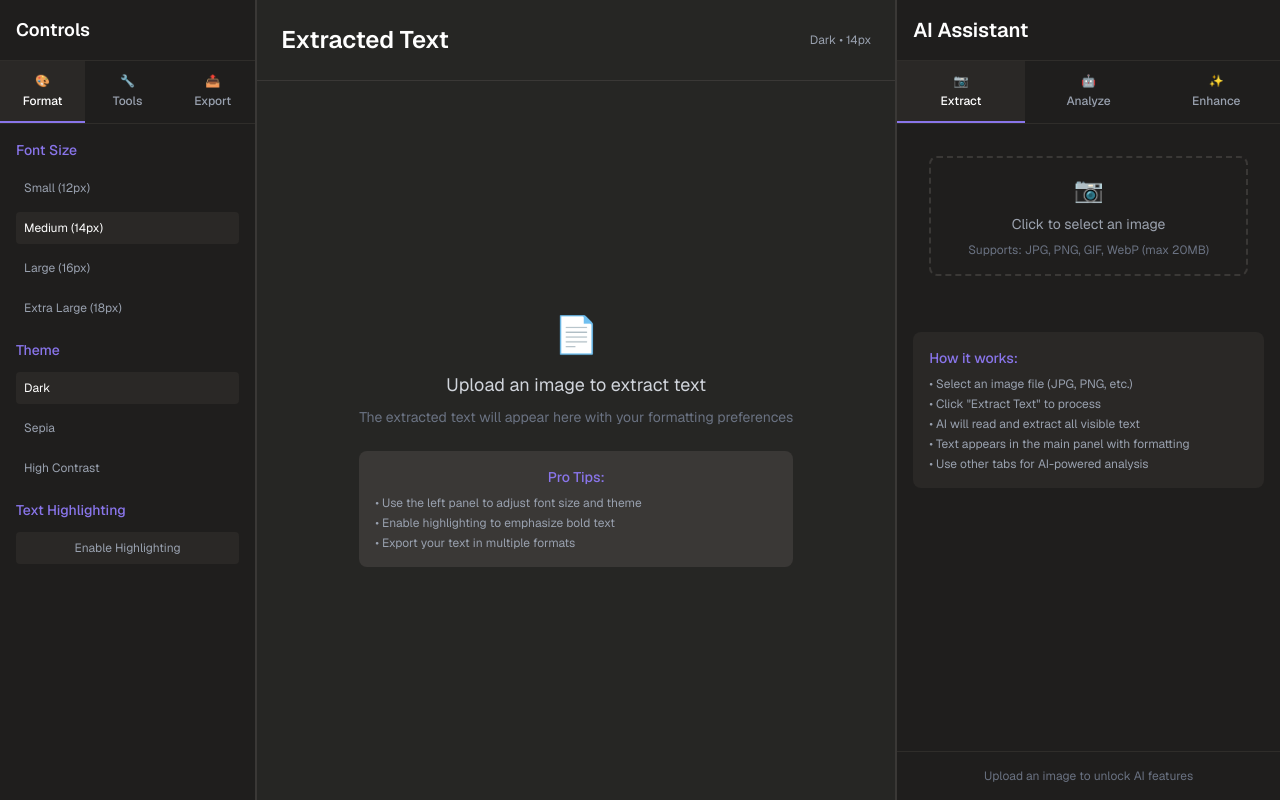
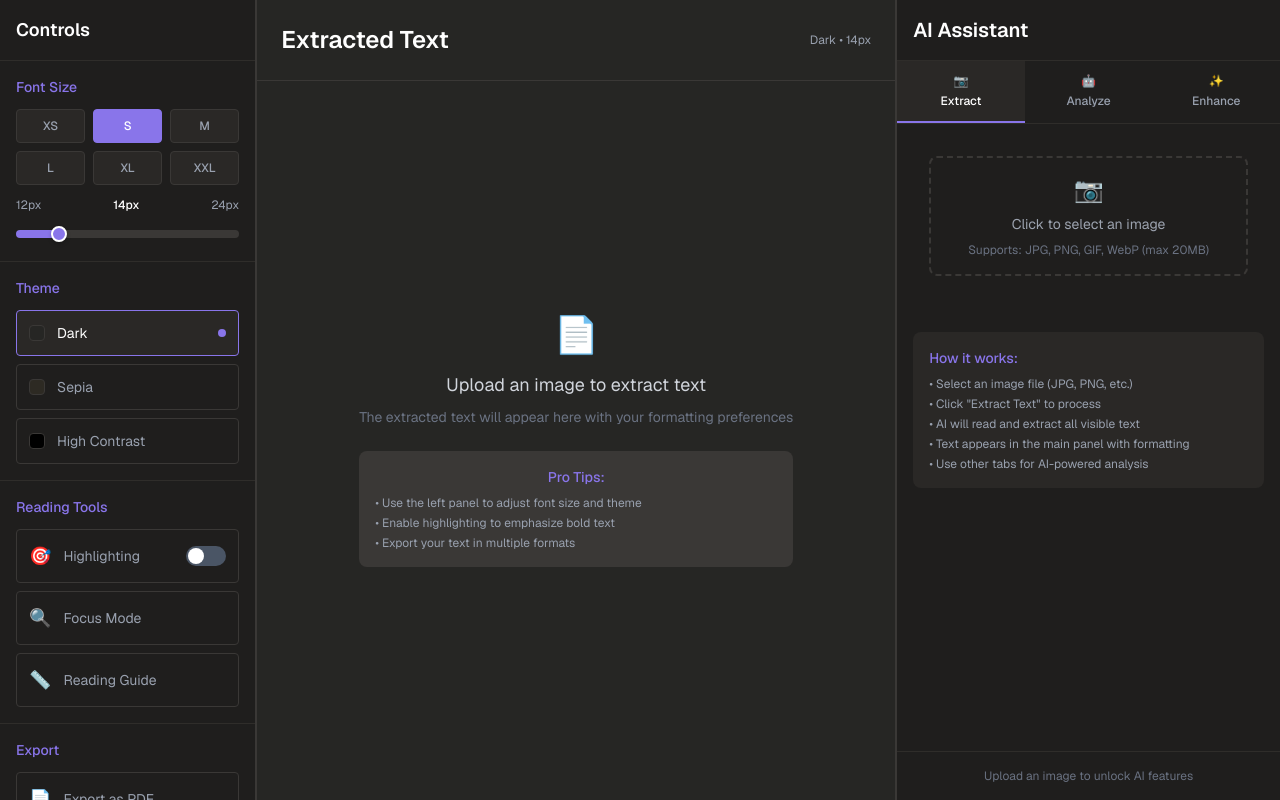
Before and after one commit to Harshrawat27/readingcompanion, a Next.js app: page / in a window 1280 px wide. Built offline with nearby package versions, Linux system fonts and the light colour scheme.

Commit message:
left panel

```diff
--- a/app/globals.css
+++ b/app/globals.css
@@ -102,3 +102,24 @@ button:hover:not([style*='8975EA']) {
 * {
   text-rendering: optimizeLegibility;
 }
+
+input[type='range']::-webkit-slider-thumb {
+  appearance: none;
+  height: 16px;
+  width: 16px;
+  border-radius: 50%;
+  background: #8975ea;
+  cursor: pointer;
+  border: 2px solid #ffffff;
+  box-shadow: 0 2px 4px rgba(0, 0, 0, 0.2);
+}
+
+input[type='range']::-moz-range-thumb {
+  height: 16px;
+  width: 16px;
+  border-radius: 50%;
+  background: #8975ea;
+  cursor: pointer;
+  border: 2px solid #ffffff;
+  box-shadow: 0 2px 4px rgba(0, 0, 0, 0.2);
+}
--- a/components/home/LeftPanel.tsx
+++ b/components/home/LeftPanel.tsx
@@ -1,6 +1,4 @@
 'use client';
-
-import { useState } from 'react';
 
 interface LeftPanelProps {
   onFontSizeChange: (size: number) => void;
@@ -19,30 +17,36 @@ export default function LeftPanel({
   isHighlightEnabled,
   currentTheme,
 }: LeftPanelProps) {
-  const [activeSection, setActiveSection] = useState<string>('formatting');
-
-  const sections = [
-    { id: 'formatting', label: 'Format', icon: '🎨' },
-    { id: 'tools', label: 'Tools', icon: '🔧' },
-    { id: 'export', label: 'Export', icon: '📤' },
-  ];
-
   const fontSizes = [
-    { label: 'Small', value: 12 },
-    { label: 'Medium', value: 14 },
-    { label: 'Large', value: 16 },
-    { label: 'Extra Large', value: 18 },
+    { label: 'XS', value: 12 },
+    { label: 'S', value: 14 },
+    { label: 'M', value: 16 },
+    { label: 'L', value: 18 },
+    { label: 'XL', value: 20 },
+    { label: 'XXL', value: 24 },
   ];
 
   const themes = [
-    { label: 'Dark', value: 'dark' },
-    { label: 'Sepia', value: 'sepia' },
-    { label: 'High Contrast', value: 'contrast' },
+    {
+      label: 'Dark',
+      value: 'dark',
+      preview: '#262624',
+    },
+    {
+      label: 'Sepia',
+      value: 'sepia',
+      preview: '#2d2a23',
+    },
+    {
+      label: 'High Contrast',
+      value: 'contrast',
+      preview: '#000000',
+    },
   ];
 
   return (
     <div
-      className='flex flex-col h-full overflow-y-auto'
+      className='flex flex-col h-full overflow-auto'
       style={{
         backgroundColor: '#1F1E1D',
         color: '#ffffff',
@@ -53,233 +57,206 @@ export default function LeftPanel({
         <h2 className='text-lg font-semibold'>Controls</h2>
       </div>
 
-      {/* Section Tabs */}
-      <div className='flex border-b' style={{ borderColor: '#2f2d2a' }}>
-        {sections.map((section) => (
-          <button
-            key={section.id}
-            onClick={() => setActiveSection(section.id)}
-            className={`flex-1 p-3 text-xs font-medium transition-colors ${
-              activeSection === section.id
-                ? 'text-white'
-                : 'text-gray-400 hover:text-gray-200'
-            }`}
-            style={{
-              backgroundColor:
-                activeSection === section.id ? '#2a2826' : 'transparent',
-              borderBottom:
-                activeSection === section.id
-                  ? '2px solid #8975EA'
-                  : '2px solid transparent',
-            }}
-          >
-            <div className='flex flex-col items-center gap-1'>
-              <span>{section.icon}</span>
-              <span>{section.label}</span>
-            </div>
-          </button>
-        ))}
-      </div>
-
-      {/* Content Area */}
-      <div className='flex-1 p-4 space-y-4'>
-        {activeSection === 'formatting' && (
-          <>
-            {/* Font Size Control */}
-            <div className='space-y-3'>
-              <h3 className='text-sm font-medium' style={{ color: '#8975EA' }}>
+      {/* Font Size Section */}
+      <div className='p-4 border-b' style={{ borderColor: '#2f2d2a' }}>
+        <h3 className='text-sm font-medium mb-3' style={{ color: '#8975EA' }}>
           Font Size
         </h3>
-              <div className='space-y-2'>
+
+        {/* Font Size Buttons Grid */}
+        <div className='grid grid-cols-3 gap-2 mb-3'>
           {fontSizes.map((size) => (
             <button
               key={size.value}
               onClick={() => onFontSizeChange(size.value)}
-                    className={`w-full text-left p-2 rounded text-xs transition-colors ${
+              className={`p-2 rounded text-xs font-medium transition-all duration-200 ${
                 currentFontSize === size.value
                   ? 'text-white'
                   : 'text-gray-400 hover:text-gray-200'
               }`}
               style={{
                 backgroundColor:
+                  currentFontSize === size.value ? '#8975EA' : '#2a2826',
+                border:
                   currentFontSize === size.value
-                          ? '#2a2826'
-                          : 'transparent',
+                    ? '1px solid #8975EA'
+                    : '1px solid #3a3836',
               }}
             >
-                    {size.label} ({size.value}px)
+              {size.label}
             </button>
           ))}
         </div>
+
+        {/* Font Size Slider */}
+        <div className='space-y-2'>
+          <div className='flex justify-between text-xs text-gray-400'>
+            <span>12px</span>
+            <span className='text-white font-medium'>{currentFontSize}px</span>
+            <span>24px</span>
+          </div>
+          <input
+            type='range'
+            min='12'
+            max='24'
+            value={currentFontSize}
+            onChange={(e) => onFontSizeChange(parseInt(e.target.value))}
+            className='w-full h-2 rounded-lg appearance-none cursor-pointer'
+            style={{
+              background: `linear-gradient(to right, #8975EA 0%, #8975EA ${
+                ((currentFontSize - 12) / 12) * 100
+              }%, #3a3836 ${
+                ((currentFontSize - 12) / 12) * 100
+              }%, #3a3836 100%)`,
+            }}
+          />
+        </div>
       </div>
 
-            {/* Theme Control */}
-            <div className='space-y-3'>
-              <h3 className='text-sm font-medium' style={{ color: '#8975EA' }}>
+      {/* Theme Section */}
+      <div className='p-4 border-b' style={{ borderColor: '#2f2d2a' }}>
+        <h3 className='text-sm font-medium mb-3' style={{ color: '#8975EA' }}>
           Theme
         </h3>
+
         <div className='space-y-2'>
           {themes.map((theme) => (
             <button
               key={theme.value}
               onClick={() => onThemeChange(theme.value)}
-                    className={`w-full text-left p-2 rounded text-xs transition-colors ${
+              className={`w-full flex items-center justify-between p-3 rounded text-sm transition-all duration-200 ${
                 currentTheme === theme.value
                   ? 'text-white'
                   : 'text-gray-400 hover:text-gray-200'
               }`}
               style={{
                 backgroundColor:
+                  currentTheme === theme.value ? '#2a2826' : 'transparent',
+                border:
                   currentTheme === theme.value
-                          ? '#2a2826'
-                          : 'transparent',
+                    ? '1px solid #8975EA'
+                    : '1px solid #3a3836',
               }}
             >
-                    {theme.label}
+              <div className='flex items-center gap-3'>
+                <div
+                  className='w-4 h-4 rounded border'
+                  style={{
+                    backgroundColor: theme.preview,
+                    borderColor: '#3a3836',
+                  }}
+                />
+                <span>{theme.label}</span>
+              </div>
+              {currentTheme === theme.value && (
+                <div
+                  className='w-2 h-2 rounded-full'
+                  style={{ backgroundColor: '#8975EA' }}
+                />
+              )}
             </button>
           ))}
         </div>
       </div>
 
+      {/* Reading Tools Section */}
+      <div className='p-4 border-b' style={{ borderColor: '#2f2d2a' }}>
+        <h3 className='text-sm font-medium mb-3' style={{ color: '#8975EA' }}>
+          Reading Tools
+        </h3>
+
+        <div className='space-y-2'>
           {/* Highlight Toggle */}
-            <div className='space-y-3'>
-              <h3 className='text-sm font-medium' style={{ color: '#8975EA' }}>
-                Text Highlighting
-              </h3>
           <button
             onClick={() => onHighlightToggle(!isHighlightEnabled)}
-                className={`w-full p-2 rounded text-xs transition-colors ${
+            className={`w-full flex items-center justify-between p-3 rounded text-sm transition-all duration-200 ${
               isHighlightEnabled
                 ? 'text-white'
                 : 'text-gray-400 hover:text-gray-200'
             }`}
             style={{
-                  backgroundColor: isHighlightEnabled ? '#8975EA' : '#2a2826',
+              backgroundColor: isHighlightEnabled ? '#2a2826' : 'transparent',
+              border: isHighlightEnabled
+                ? '1px solid #8975EA'
+                : '1px solid #3a3836',
             }}
           >
-                {isHighlightEnabled
-                  ? '✓ Highlighting Enabled'
-                  : 'Enable Highlighting'}
+            <div className='flex items-center gap-3'>
+              <span className='text-lg'>🎯</span>
+              <span>Highlighting</span>
+            </div>
+            <div
+              className={`w-10 h-5 rounded-full transition-colors duration-200 relative ${
+                isHighlightEnabled ? 'bg-green-500' : 'bg-gray-600'
+              }`}
+            >
+              <div
+                className={`w-4 h-4 bg-white rounded-full absolute top-0.5 transition-transform duration-200 ${
+                  isHighlightEnabled ? 'translate-x-5' : 'translate-x-0.5'
+                }`}
+              />
+            </div>
           </button>
+
+          {/* Focus Mode */}
+          <button
+            className='w-full flex items-center justify-between p-3 rounded text-sm text-gray-400 hover:text-gray-200 transition-colors'
+            style={{
+              backgroundColor: 'transparent',
+              border: '1px solid #3a3836',
+            }}
+          >
+            <div className='flex items-center gap-3'>
+              <span className='text-lg'>🔍</span>
+              <span>Focus Mode</span>
             </div>
-          </>
-        )}
+          </button>
 
-        {activeSection === 'tools' && (
-          <>
-            {/* Reading Tools */}
-            <div className='space-y-3'>
-              <h3 className='text-sm font-medium' style={{ color: '#8975EA' }}>
-                Reading Tools
-              </h3>
-              <div className='space-y-2'>
+          {/* Reading Guide */}
           <button
-                  className='w-full text-left p-2 rounded text-xs text-gray-400 hover:text-gray-200 transition-colors'
-                  style={{ backgroundColor: '#2a2826' }}
+            className='w-full flex items-center justify-between p-3 rounded text-sm text-gray-400 hover:text-gray-200 transition-colors'
+            style={{
+              backgroundColor: 'transparent',
+              border: '1px solid #3a3836',
+            }}
           >
-                  📏 Reading Guide
-                </button>
-                <button
-                  className='w-full text-left p-2 rounded text-xs text-gray-400 hover:text-gray-200 transition-colors'
-                  style={{ backgroundColor: '#2a2826' }}
-                >
-                  🔍 Focus Mode
-                </button>
-                <button
-                  className='w-full text-left p-2 rounded text-xs text-gray-400 hover:text-gray-200 transition-colors'
-                  style={{ backgroundColor: '#2a2826' }}
-                >
-                  📊 Reading Stats
+            <div className='flex items-center gap-3'>
+              <span className='text-lg'>📏</span>
+              <span>Reading Guide</span>
+            </div>
           </button>
         </div>
       </div>
 
-            {/* Text Analysis */}
-            <div className='space-y-3'>
-              <h3 className='text-sm font-medium' style={{ color: '#8975EA' }}>
-                Analysis
+      {/* Export Section */}
+      <div className='p-4'>
+        <h3 className='text-sm font-medium mb-3' style={{ color: '#8975EA' }}>
+          Export
         </h3>
+
         <div className='space-y-2'>
           <button
-                  className='w-full text-left p-2 rounded text-xs text-gray-400 hover:text-gray-200 transition-colors'
-                  style={{ backgroundColor: '#2a2826' }}
+            className='w-full flex items-center gap-3 p-3 rounded text-sm text-gray-400 hover:text-gray-200 transition-colors'
+            style={{
+              backgroundColor: 'transparent',
+              border: '1px solid #3a3836',
+            }}
           >
-                  📝 Word Count
+            <span className='text-lg'>📄</span>
+            <span>Export as PDF</span>
           </button>
+
           <button
-                  className='w-full text-left p-2 rounded text-xs text-gray-400 hover:text-gray-200 transition-colors'
-                  style={{ backgroundColor: '#2a2826' }}
+            className='w-full flex items-center gap-3 p-3 rounded text-sm text-gray-400 hover:text-gray-200 transition-colors'
+            style={{
+              backgroundColor: 'transparent',
+              border: '1px solid #3a3836',
+            }}
           >
-                  ⏱️ Reading Time
-                </button>
-                <button
-                  className='w-full text-left p-2 rounded text-xs text-gray-400 hover:text-gray-200 transition-colors'
-                  style={{ backgroundColor: '#2a2826' }}
-                >
-                  🎯 Difficulty Level
+            <span className='text-lg'>📋</span>
+            <span>Copy to Clipboard</span>
           </button>
         </div>
-            </div>
-          </>
-        )}
-
-        {activeSection === 'export' && (
-          <>
-            {/* Export Options */}
-            <div className='space-y-3'>
-              <h3 className='text-sm font-medium' style={{ color: '#8975EA' }}>
-                Export Text
-              </h3>
-              <div className='space-y-2'>
-                <button
-                  className='w-full text-left p-2 rounded text-xs text-gray-400 hover:text-gray-200 transition-colors'
-                  style={{ backgroundColor: '#2a2826' }}
-                >
-                  📄 Export as PDF
-                </button>
-                <button
-                  className='w-full text-left p-2 rounded text-xs text-gray-400 hover:text-gray-200 transition-colors'
-                  style={{ backgroundColor: '#2a2826' }}
-                >
-                  📝 Export as Word
-                </button>
-                <button
-                  className='w-full text-left p-2 rounded text-xs text-gray-400 hover:text-gray-200 transition-colors'
-                  style={{ backgroundColor: '#2a2826' }}
-                >
-                  📋 Copy to Clipboard
-                </button>
-              </div>
-            </div>
-
-            {/* Save Options */}
-            <div className='space-y-3'>
-              <h3 className='text-sm font-medium' style={{ color: '#8975EA' }}>
-                Save & Share
-              </h3>
-              <div className='space-y-2'>
-                <button
-                  className='w-full text-left p-2 rounded text-xs text-gray-400 hover:text-gray-200 transition-colors'
-                  style={{ backgroundColor: '#2a2826' }}
-                >
-                  💾 Save Project
-                </button>
-                <button
-                  className='w-full text-left p-2 rounded text-xs text-gray-400 hover:text-gray-200 transition-colors'
-                  style={{ backgroundColor: '#2a2826' }}
-                >
-                  🔗 Generate Share Link
-                </button>
-                <button
-                  className='w-full text-left p-2 rounded text-xs text-gray-400 hover:text-gray-200 transition-colors'
-                  style={{ backgroundColor: '#2a2826' }}
-                >
-                  📧 Email Text
-                </button>
-              </div>
-            </div>
-          </>
-        )}
       </div>
     </div>
   );
```
Lines whose indentation alone changed are shown as unchanged.
